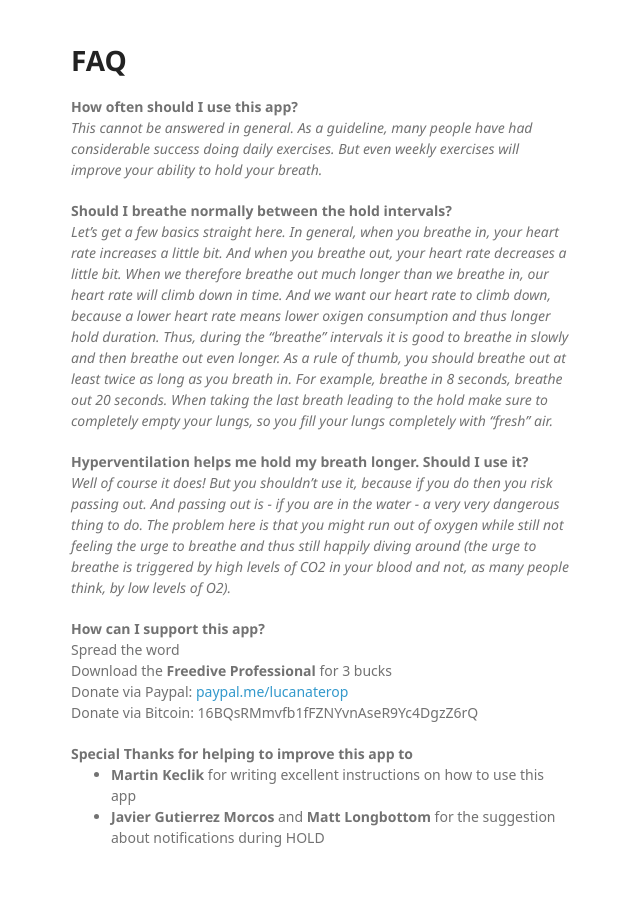
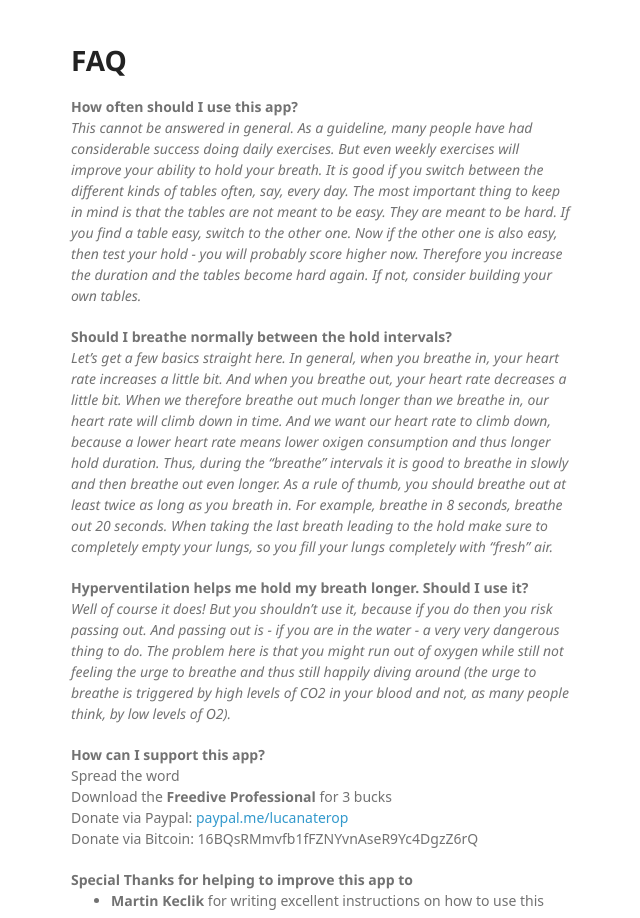
Before and after one commit to lucnat/freedive-legacy, a plain HTML site: page index.html in a window 1280 px wide. Shown: the part 2159-3077 px from the top of the page, without its empty margins (499-1139 px from the left). Drawn offline with Linux system fonts and the light colour scheme; a web font is replaced by a local one.

Commit message:
some explanations

```diff
--- a/index.html
+++ b/index.html
@@ -41,7 +41,9 @@ A simple but effective breathhold training application for freedivers. <br>
     <br><br><br>
     <h1>FAQ</h1>
     <b>How often should I use this app?</b>
-    <p><i>This cannot be answered in general. As a guideline, many people have had considerable success doing daily exercises. But even weekly exercises will improve your ability to hold your breath.</i></p>
+    <p><i>
+      This cannot be answered in general. As a guideline, many people have had considerable success doing daily exercises. But even weekly exercises will improve your ability to hold your breath. It is good if you switch between the different kinds of tables often, say, every day. The most important thing to keep in mind is that the tables are not meant to be easy. They are <i>meant</i> to be hard. If you find a table easy, switch to the other one. Now if the other one is also easy, then test your hold - you will probably score higher now. Therefore you increase the duration and the tables become hard again. If not, consider building your own tables.
+    </i></p>
 
     <b>Should I breathe normally between the hold intervals?</b>
     <p><i>Let’s get a few basics straight here. In general, when you breathe in, your heart rate increases a little bit. And when you breathe out, your heart rate decreases a little bit. When we therefore breathe out much longer than we breathe in, our heart rate will climb down in time. And we want our heart rate to climb down, because a lower heart rate means lower oxigen consumption and thus longer hold duration. Thus, during the “breathe” intervals it is good to breathe in slowly and then breathe out even longer. As a rule of thumb, you should breathe out at least twice as long as you breath in. For example, breathe in 8 seconds, breathe out 20 seconds. When taking the last breath leading to the hold make sure to completely empty your lungs, so you fill your lungs completely with “fresh” air. </i></p>
```
